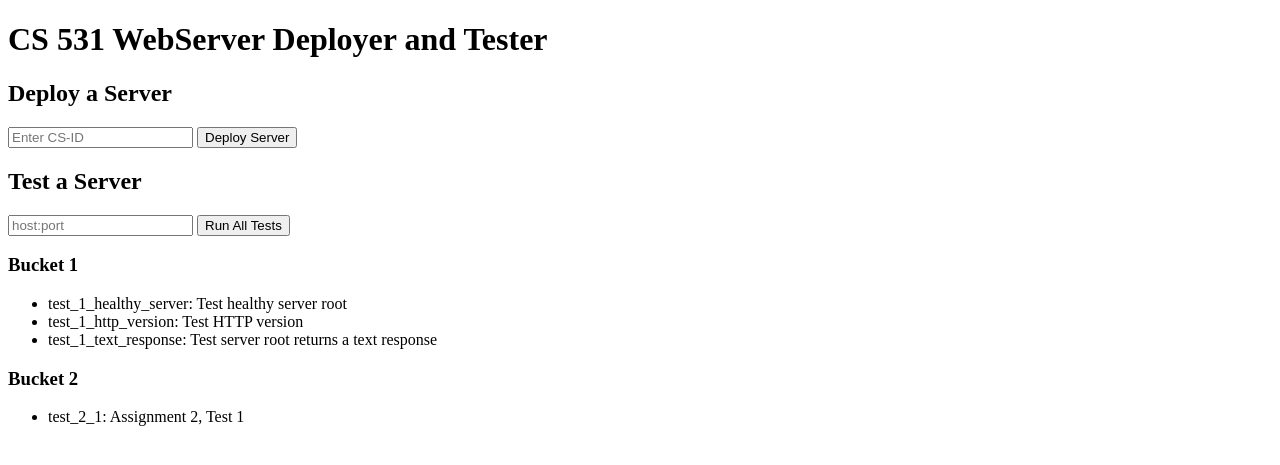
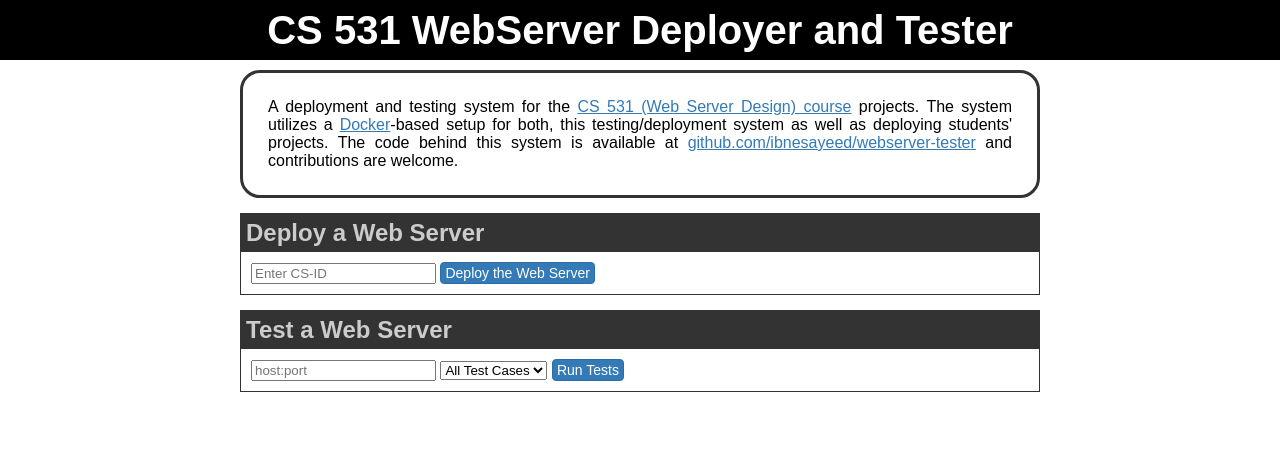
Before and after one commit to ibnesayeed/webserver-tester, a Flask app: page / in a window 1280 px wide. Shown: the top 465 px of the page. Run offline with Flask 2, Linux system fonts and the light colour scheme.

Commit message:
Add style and provision test cases in the UI

```diff
--- a/server.py
+++ b/server.py
@@ -11,9 +11,6 @@ import json
 import base64
 
 from tester import HTTPTester
-
-default_tester = HTTPTester()
-test_buckets = default_tester.test_buckets
 
 # This should be changed inline or supplied via the environment variable each semester the course is offered
 COURSEREPO = os.environ.get("COURSEREPO") or "phonedude/cs531-f18"
@@ -30,6 +27,18 @@ try:
 except Exception as e:
     DEPLOYER = False
     print("Docker daemon is not reachable, disabling deployment")
+
+
+def generate_test_cases_json(test_buckets):
+    test_cases = []
+    for bucket, tests in test_buckets.items():
+        for fname, func in tests.items():
+            test_cases.append({"id": fname, "description": func.__doc__, "bucket": bucket})
+    return json.dumps(test_cases)
+
+default_tester = HTTPTester()
+bucket_numbers = default_tester.test_buckets.keys()
+test_cases = generate_test_cases_json(default_tester.test_buckets)
 
 
 def get_student_repo(csid):
@@ -59,7 +68,7 @@ def jsonify_result(result):
 
 @app.route("/")
 def home():
-    return render_template("index.html", test_buckets=test_buckets, show_deployer=DEPLOYER)
+    return render_template("index.html", test_buckets=bucket_numbers, test_cases=test_cases, show_deployer=DEPLOYER)
 
 
 @app.route("/servers/<csid>")
--- a/templates/index.html
+++ b/templates/index.html
@@ -3,30 +3,90 @@
   <head>
     <meta charset="utf-8">
     <title>CS 531 WebServer Deployer and Tester</title>
+    <style media="screen">
+      body {
+        font-family: sans-serif;
+        margin: 0;
+        padding: 0;
+      }
+      a {
+        color: #337ab7;
+      }
+      #wrapper {
+        max-width: 800px;
+        margin: 10px auto;
+      }
+      h1.branding {
+        background: #000;
+        color: #fff;
+        font-size: 40px;
+        line-height: 50px;
+        padding: 5px;
+        margin: 0;
+        text-align: center;
+      }
+      h2 {
+        background: #333;
+        color: #ccc;
+        padding: 5px;
+        margin: -10px -10px 10px -10px;
+      }
+      .box {
+        border: 1px solid #333;
+        margin-bottom: 15px;
+        padding: 10px;
+      }
+      .box.intro {
+        border: 3px solid #333;
+        border-radius: 20px;
+      }
+      .intro p {
+        margin: 15px;
+        text-align: justify;
+      }
+      button {
+        background: #337ab7;
+        border: 1px solid #2e6da4;
+        color: #fff;
+        font-size: 14px;
+        padding: 2px 4px;
+        border-radius: 4px;
+        cursor: pointer;
+      }
+    </style>
   </head>
   <body>
-    <h1>CS 531 WebServer Deployer and Tester</h1>
-    {% if show_deployer %}
-    <section>
-      <h2>Deploy a Server</h2>
-      <form action="/server" method="post">
-        <input type="text" name="student" value="" placeholder="Enter CS-ID">
-        <input type="submit" value="Deploy Server">
-      </form>
-    </section>
-    {% endif %}
-    <section>
-      <h2>Test a Server</h2>
-      <input type="text" name="hostport" value="" placeholder="host:port">
-      <button type="button" name="button">Run All Tests</button>
-      {% for bucket, tests in test_buckets.items() %}
-        <h3>Bucket {{ bucket }}</h3>
-        <ul>
-        {% for fname, func in tests.items() %}
-          <li>{{ fname }}: {{ func.__doc__ }}</li>
-        {% endfor %}
-        </ul>
-      {% endfor %}
-    </section>
+    <h1 class="branding">CS 531 WebServer Deployer and Tester</h1>
+
+    <div id="wrapper">
+      <section class="intro box">
+        <p>A deployment and testing system for the <a href="https://phonedude.github.io/cs531-f18/">CS 531 (Web Server Design) course</a> projects. The system utilizes a <a href="https://www.docker.com/">Docker</a>-based setup for both, this testing/deployment system as well as deploying students' projects. The code behind this system is available at <a href="https://github.com/ibnesayeed/webserver-tester">github.com/ibnesayeed/webserver-tester</a> and contributions are welcome.</p>
+      </section>
+
+      {%- if show_deployer %}
+      <section class="deployment box">
+        <h2>Deploy a Web Server</h2>
+        <input id="csid" value="" placeholder="Enter CS-ID">
+        <button id="deploy-server">Deploy the Web Server</button>
+        <div class="results" id="deployment-results"></div>
+      </section>
+      {%- endif %}
+
+      <section class="testing box">
+        <h2>Test a Web Server</h2>
+        <input id="hostport" value="" placeholder="host:port">
+        <select id="bucket">
+          <option value="">All Test Cases</option>
+          {%- for bucket in test_buckets %}
+          <option value="{{ bucket }}">Bucket {{ bucket }}</option>
+          {%- endfor %}
+        </select>
+        <button id="run-all-tests">Run Tests</button>
+        <div class="results" id="test-summary"></div>
+      </section>
+    </div>
+    <script type="text/javascript">
+      const testCases = {{ test_cases|safe }};
+    </script>
   </body>
 </html>
```
